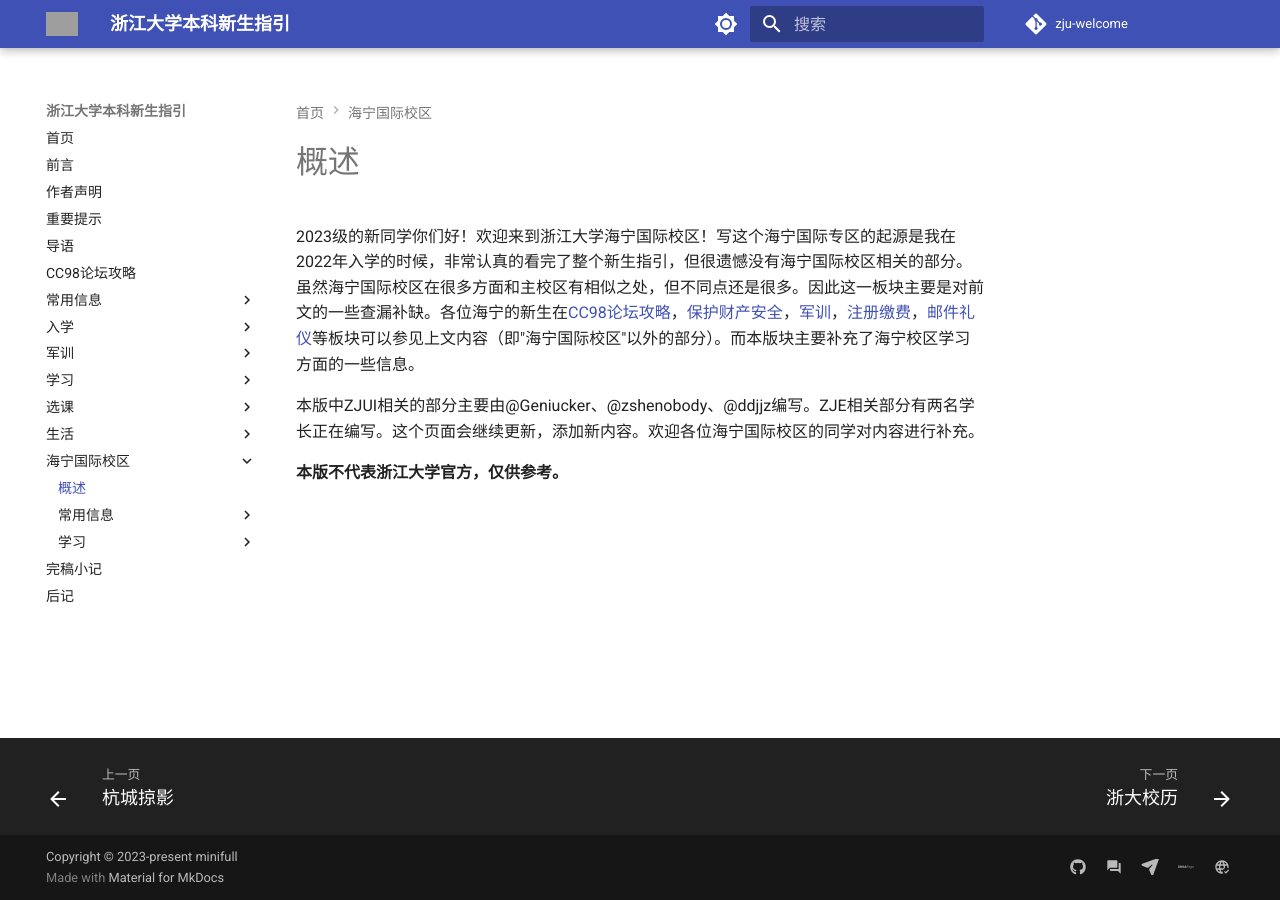
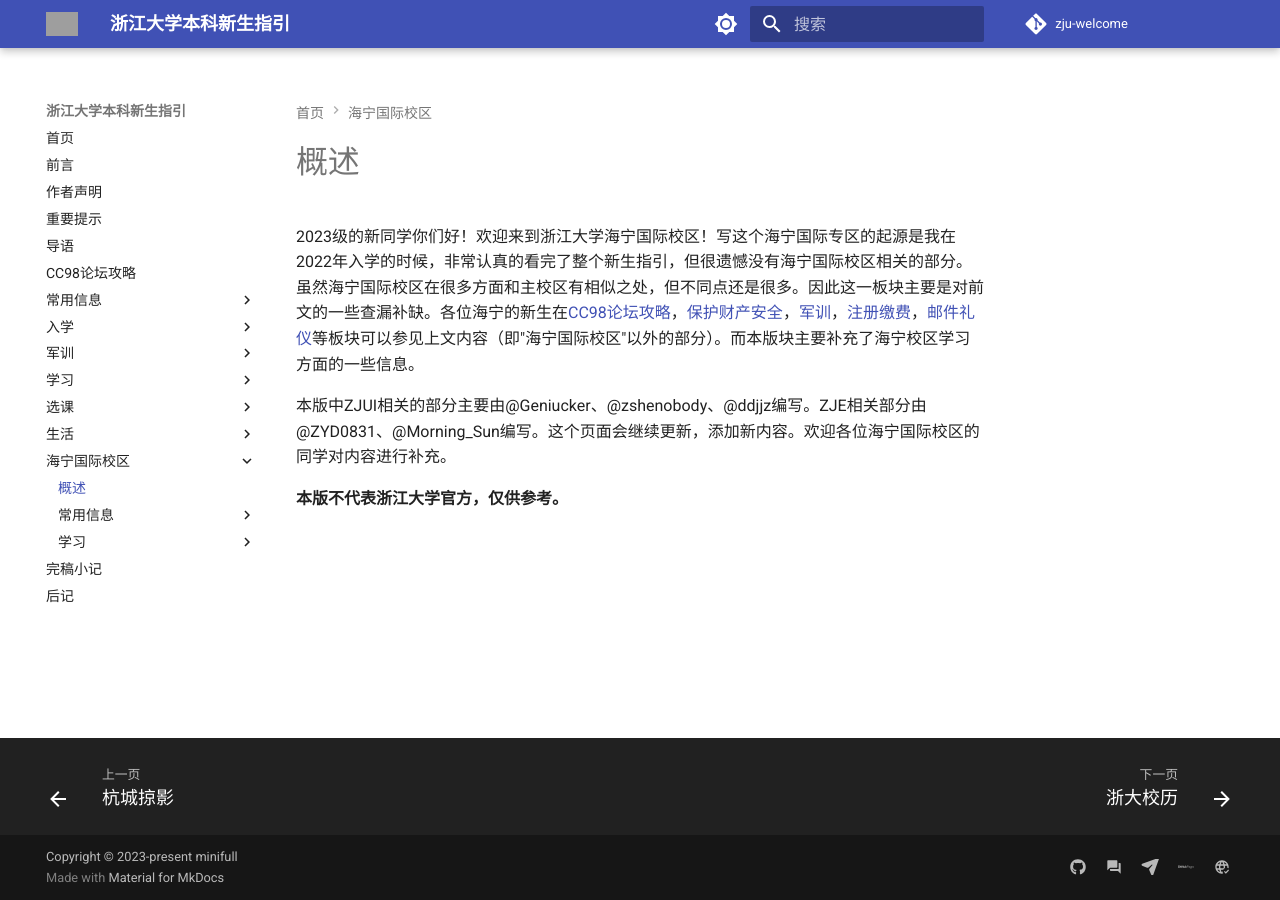
Before and after one commit to mini-full/zju-welcome, an MkDocs documentation site: the page built from docs/haining/intro.md, in a window 1280 px wide. Built offline with MkDocs 1.6.1 and Material for MkDocs 9.7.7, drawn with Linux system fonts in a browser that asks for light colours; comment, search, counter and statistics services are not loaded; grey boxes are pictures that could not be loaded.

Commit message:
add coauthors

```diff
--- a/docs/haining/intro.md
+++ b/docs/haining/intro.md
@@ -1,6 +1,6 @@
 # 概述
 2023级的新同学你们好！欢迎来到浙江大学海宁国际校区！写这个海宁国际专区的起源是我在2022年入学的时候，非常认真的看完了整个新生指引，但很遗憾没有海宁国际校区相关的部分。虽然海宁国际校区在很多方面和主校区有相似之处，但不同点还是很多。因此这一板块主要是对前文的一些查漏补缺。各位海宁的新生在[CC98论坛攻略](../cc98.md)，[保护财产安全](../callout.md)，[军训](../military_training/time.md)，[注册缴费](../registration/fee.md)，[邮件礼仪](../learning/email_etiquette.md)等板块可以参见上文内容（即"海宁国际校区"以外的部分）。而本版块主要补充了海宁校区学习方面的一些信息。
 
-本版中ZJUI相关的部分主要由@Geniucker、@zshenobody、@ddjjz编写。ZJE相关部分有两名学长正在编写。这个页面会继续更新，添加新内容。欢迎各位海宁国际校区的同学对内容进行补充。
+本版中ZJUI相关的部分主要由@Geniucker、@zshenobody、@ddjjz编写。ZJE相关部分由@ZYD0831、@Morning_Sun编写。这个页面会继续更新，添加新内容。欢迎各位海宁国际校区的同学对内容进行补充。
 
 **本版不代表浙江大学官方，仅供参考。**
```
